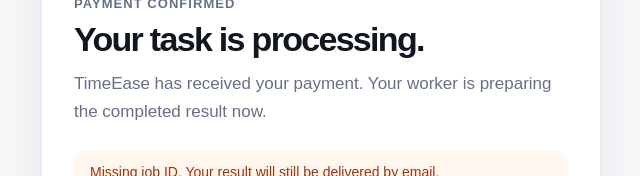
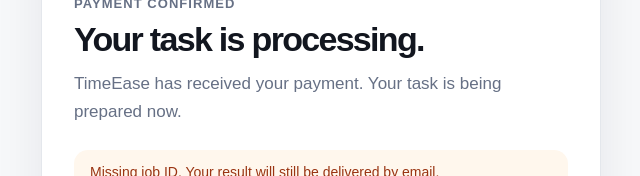
Before and after one commit to goplanetdigital/timeease-web, a Next.js app: page /payment-success in a window 1280 px wide. Shown: the part 286-462 px from the top of the page, without its empty margins (319-959 px from the left). Built offline with nearby package versions, Linux system fonts and the light colour scheme.

Commit message:
Support subscription-credit task confirmation

```diff
--- a/app/payment-success/page.tsx
+++ b/app/payment-success/page.tsx
@@ -3,10 +3,11 @@ import StatusClient from "./status-client";
 export default async function PaymentSuccessPage({
   searchParams,
 }: {
-  searchParams: Promise<{ job_id?: string; session_id?: string }>;
+  searchParams: Promise<{ job_id?: string; session_id?: string; subscription?: string }>;
 }) {
   const params = await searchParams;
   const jobId = params.job_id || "";
+  const usedSubscriptionCredits = params.subscription === "1";
 
   return (
     <main
@@ -43,7 +44,7 @@ export default async function PaymentSuccessPage({
             marginBottom: "12px",
           }}
         >
-          Payment confirmed
+          {usedSubscriptionCredits ? "Monthly credits applied" : "Payment confirmed"}
         </div>
 
         <h1 style={{ fontSize: "34px", margin: "0 0 14px" }}>
@@ -58,8 +59,9 @@ export default async function PaymentSuccessPage({
             marginBottom: "24px",
           }}
         >
-          TimeEase has received your payment. Your worker is preparing the
-          completed result now.
+          {usedSubscriptionCredits
+            ? "Your monthly credits were applied. TimeEase is preparing the completed result now."
+            : "TimeEase has received your payment. Your task is being prepared now."}
         </p>
 
         {jobId ? (
```
